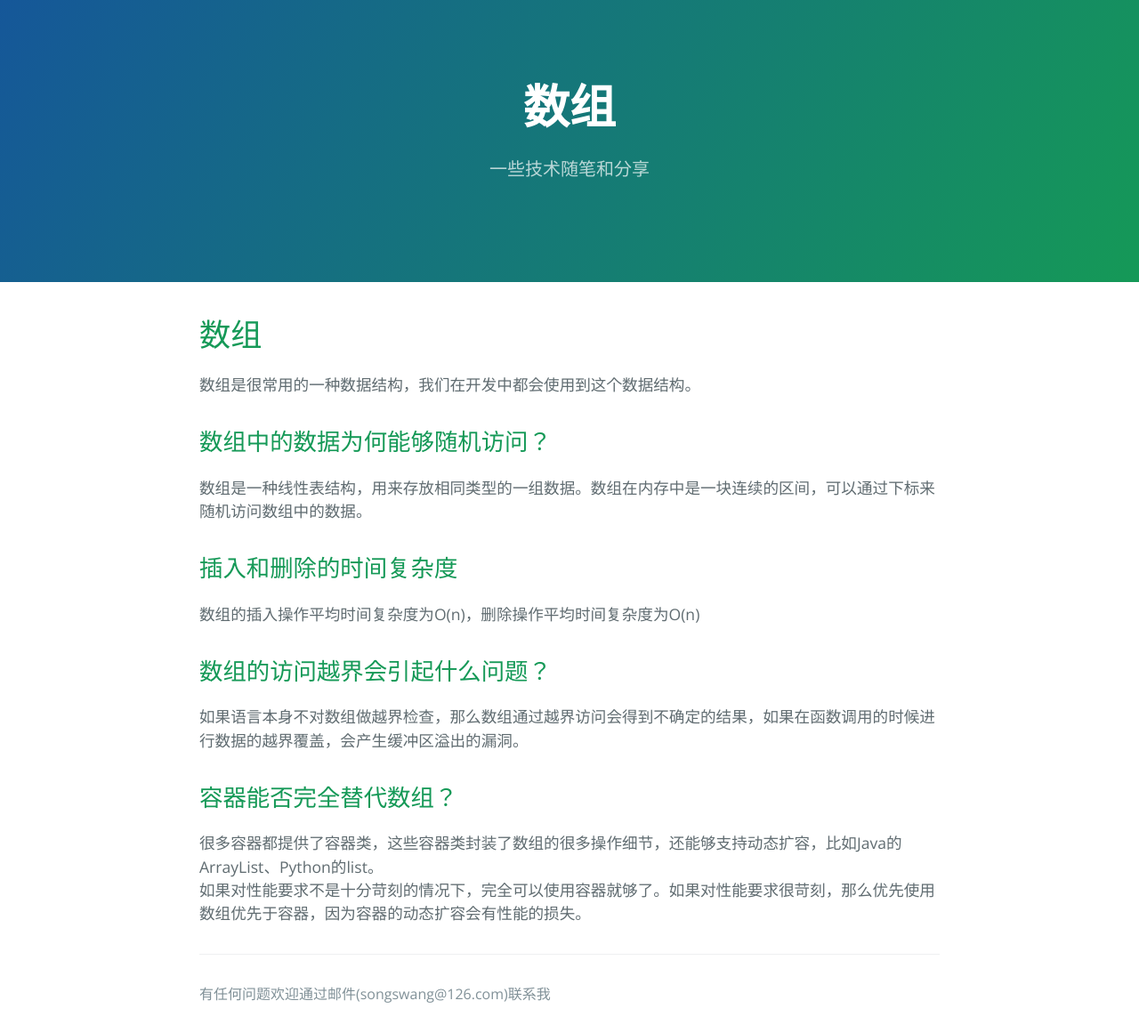
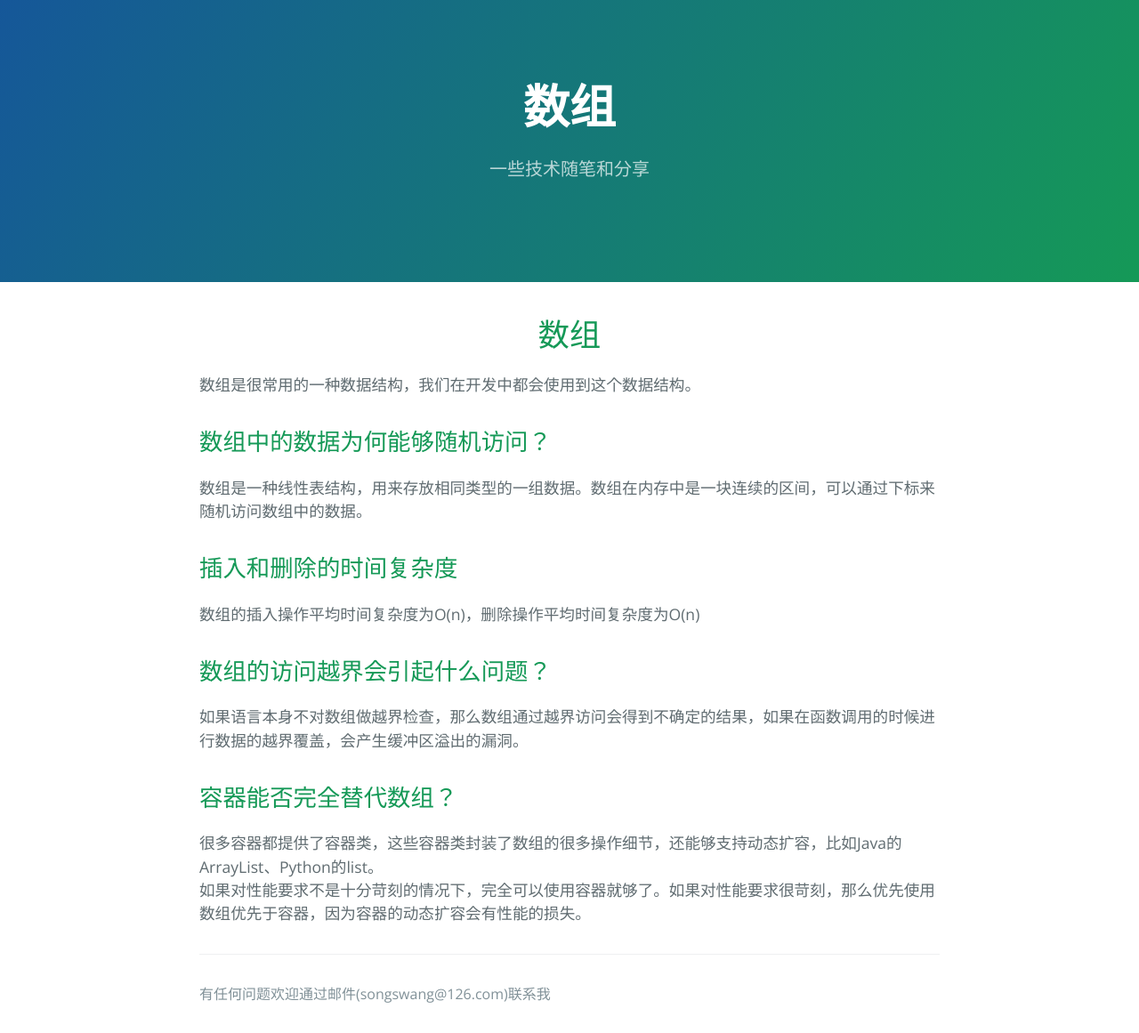
Before and after one commit to whosy/whosy.github.io, a Jekyll site: the page built from data/array.md, in a window 1280 px wide. Shown: the whole page at 89% size. Built offline with Jekyll 4.4.1, drawn with Linux system fonts in a browser that asks for light colours; our own code applies the rules of GitHub Pages for plain Markdown files.

```diff
--- a/data/array.md
+++ b/data/array.md
@@ -2,7 +2,7 @@
 layout: default
 ---
 
-# 数组
+# <center>数组</center>
 
 数组是很常用的一种数据结构，我们在开发中都会使用到这个数据结构。
 
```
